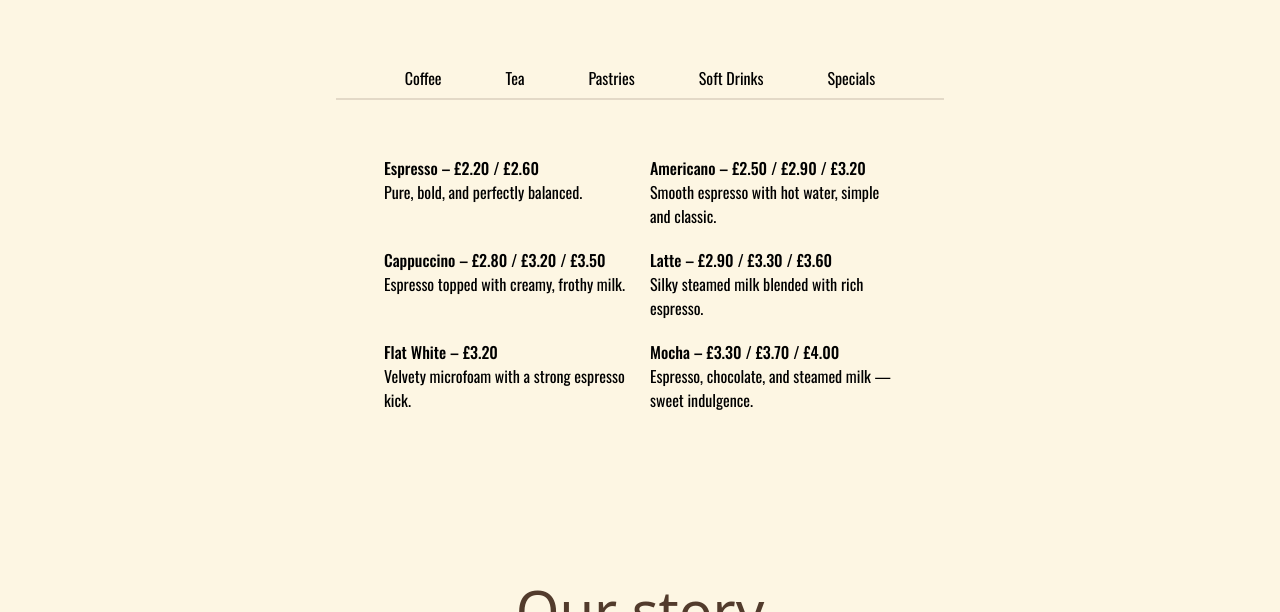
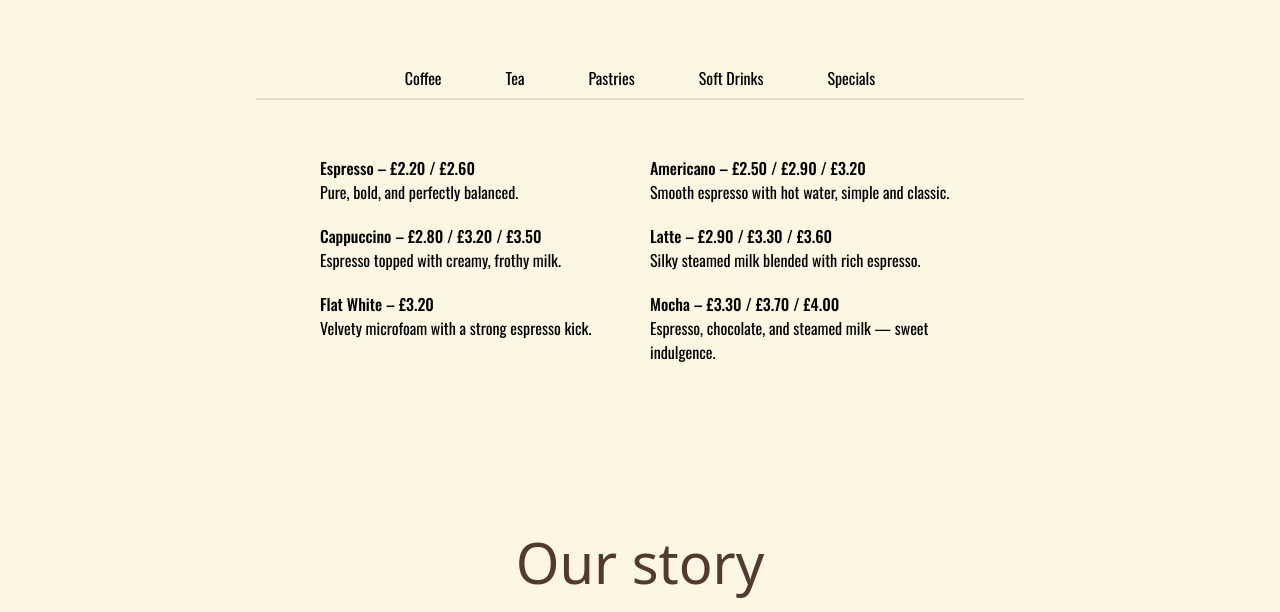
Before and after one commit to cosmonautkc/lagoon-coffee, a website built with Vite: page index.html in a window 1280 px wide. Shown: the part 664-1276 px from the top of the page. Built offline with nearby package versions, Linux system fonts and the light colour scheme; a web font is replaced by a local one.

```diff
--- a/index.html
+++ b/index.html
@@ -98,9 +98,9 @@
 
     <div class="w-full py-10 my-5 space-y-14">
       <div
-        class="max-w-[38rem] mx-auto px-16 flex justify-center border-b-2 border-accent/15"
+        class="max-w-3xl mx-auto px-16 flex justify-center border-b-2 border-accent/15"
       >
-        <div class="flex gap-16 py-2 justify-around items-center">
+        <div class="flex gap-16 py-2 justify-between items-center">
           <button class="tab-btn active">Coffee</button>
           <button class="tab-btn">Tea</button>
           <button class="tab-btn">Pastries</button>
@@ -110,9 +110,7 @@
       </div>
 
       <div class="menu-section" id="coffee-section">
-        <div
-          class="max-w-[40rem] mx-auto px-16 flex justify-center items-center"
-        >
+        <div class="max-w-3xl mx-auto px-16 flex justify-center items-center">
           <ul class="list-none gap-5 grid grid-cols-2 max-md:grid-cols-1">
             <li>
               <h4 class="font-medium">Espresso – £2.20 / £2.60</h4>
```
